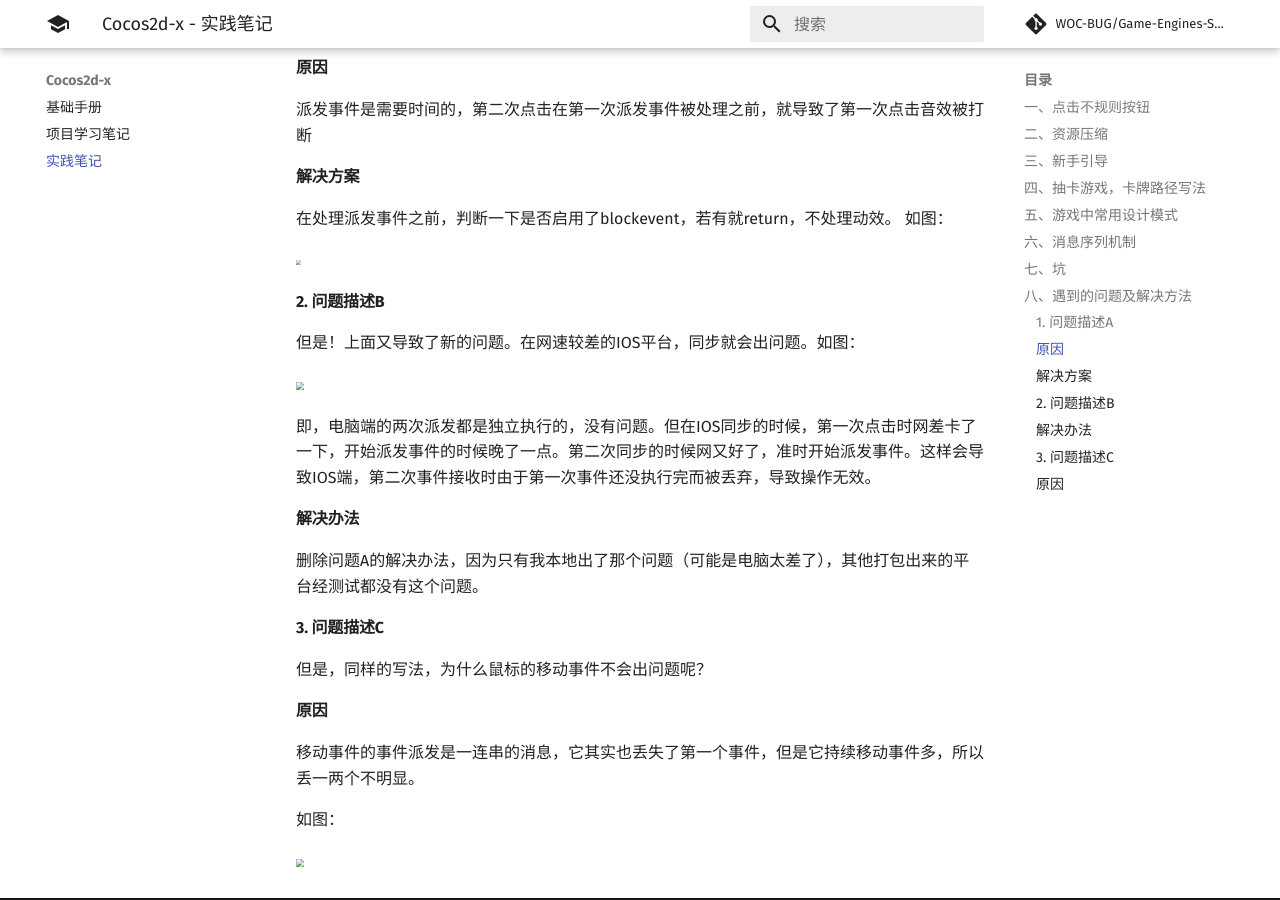
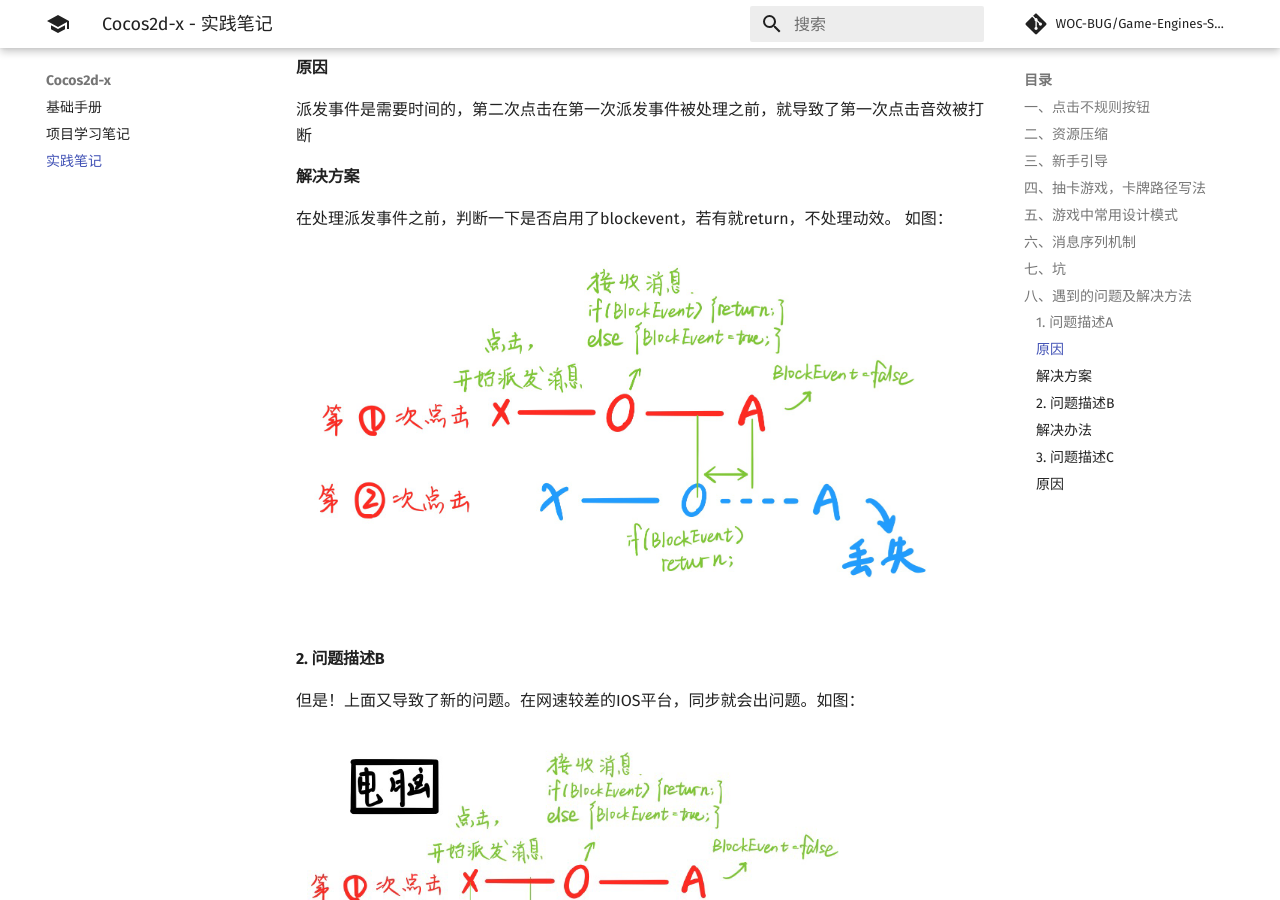
Before and after one commit to WOC-BUG/Game-Engines-Study-Notes, an MkDocs documentation site: the page built from docs/Cocos2dx实践笔记.md, in a window 1280 px wide and 900 px high, scrolled down 4701 px. Built offline with MkDocs 1.6.1 and Material for MkDocs 9.7.7, drawn with Linux system fonts in a browser that asks for light colours; comment, search, counter and statistics services are not loaded.

Commit message:
删除图片缩放

```diff
--- a/docs/Cocos2dx实践笔记.md
+++ b/docs/Cocos2dx实践笔记.md
@@ -250,7 +250,7 @@ export default class TweenUtil {
 在处理派发事件之前，判断一下是否启用了blockevent，若有就return，不处理动效。
 如图：
 
-<img src="img/1.png" style="zoom: 33%;" />
+![问题A](img/1.png)
 
 
 
@@ -258,7 +258,7 @@ export default class TweenUtil {
 
 但是！上面又导致了新的问题。在网速较差的IOS平台，同步就会出问题。如图：
 
-<img src="img/2.png" style="zoom: 50%;" />
+![问题B](img/2.png)
 
 即，电脑端的两次派发都是独立执行的，没有问题。但在IOS同步的时候，第一次点击时网差卡了一下，开始派发事件的时候晚了一点。第二次同步的时候网又好了，准时开始派发事件。这样会导致IOS端，第二次事件接收时由于第一次事件还没执行完而被丢弃，导致操作无效。
 
@@ -278,4 +278,4 @@ export default class TweenUtil {
 
 如图：
 
-<img src="img/3.png" style="zoom:50%;" />
+![问题C](img/3.png)
```
Also changed, not shown: docs/index.md (+1 -1 lines).
